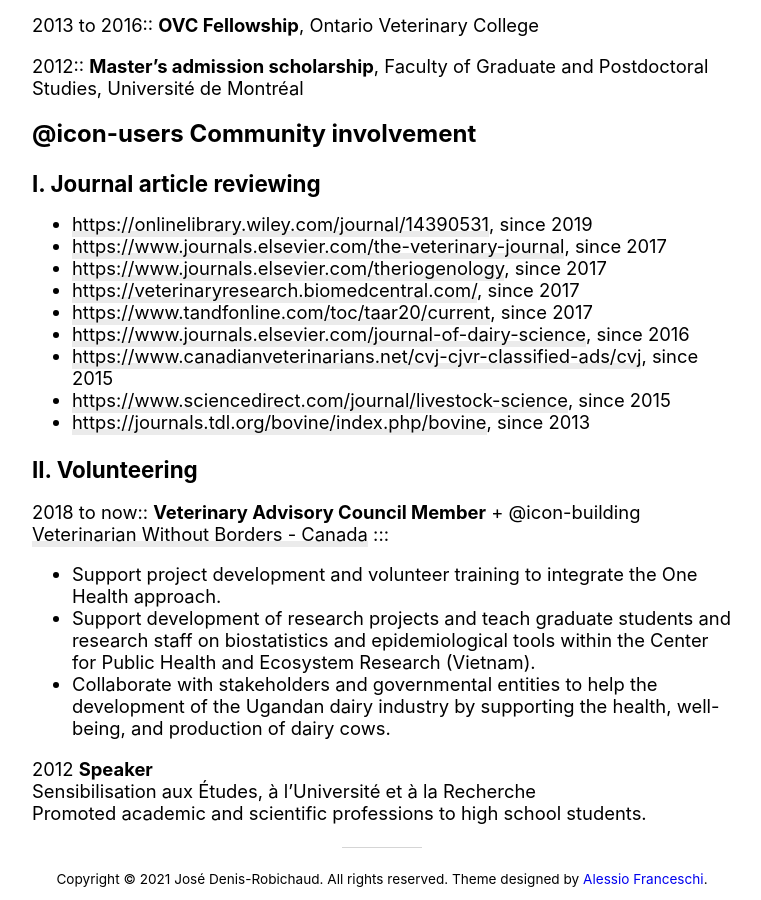
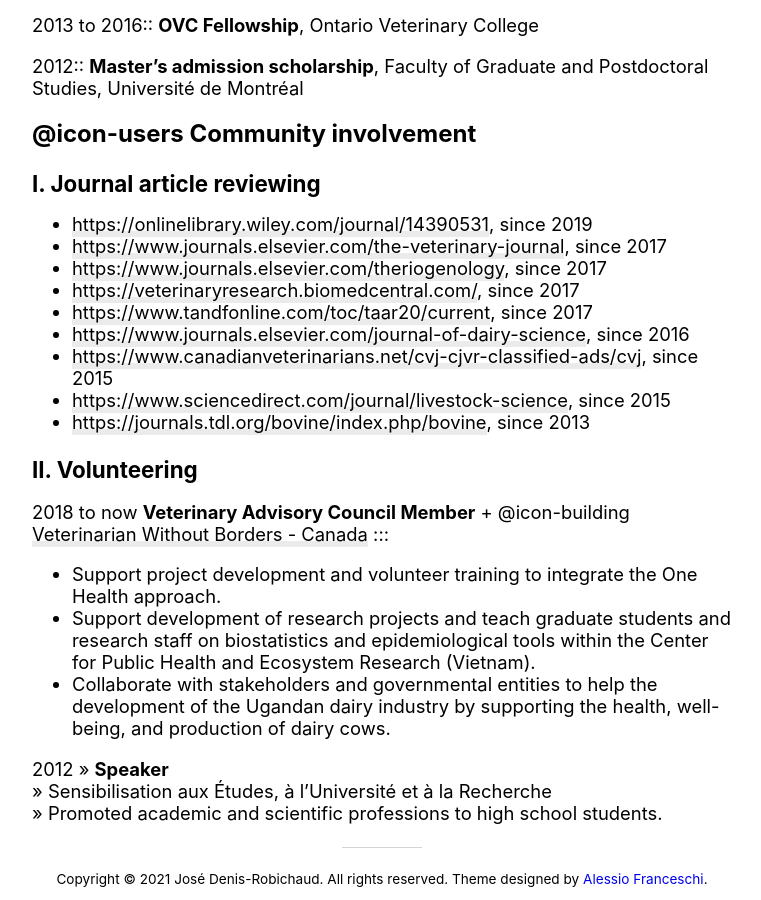
Before and after one commit to PandaSekh/Jekyll-YAMT, a Jekyll site: the page built from about.md, in a window 1280 px wide and 900 px high, scrolled down 10259 px. Shown: the whole window, without its empty margins (258-1019 px from the left). Built offline with Jekyll 4.4.1, drawn with Linux system fonts in a browser that asks for light colours; nearby versions of some CDN libraries.

```diff
--- a/about.md
+++ b/about.md
@@ -548,13 +548,13 @@ Faculty of Graduate and Postdoctoral Studies, Université de Montréal
 
 ### II. Volunteering
 
-2018 to now:: **Veterinary Advisory Council Member** +
+2018 to now   **Veterinary Advisory Council Member** +
 @icon-building [Veterinarian Without Borders - Canada](https://www.vetswithoutborders.ca/) :::
 - Support project development and volunteer training to integrate the One Health approach.
 - Support development of research projects and teach graduate students and research staff on biostatistics and epidemiological tools within the Center for Public Health and Ecosystem Research (Vietnam).
 - Collaborate with stakeholders and governmental entities to help the development of the Ugandan dairy industry by supporting the health, well-being, and production of dairy cows.
 
 
-2012 **Speaker**
-Sensibilisation aux Études, à l’Université et à la Recherche
-Promoted academic and scientific professions to high school students.
+2012 » **Speaker**
+» Sensibilisation aux Études, à l’Université et à la Recherche
+» Promoted academic and scientific professions to high school students.
```
